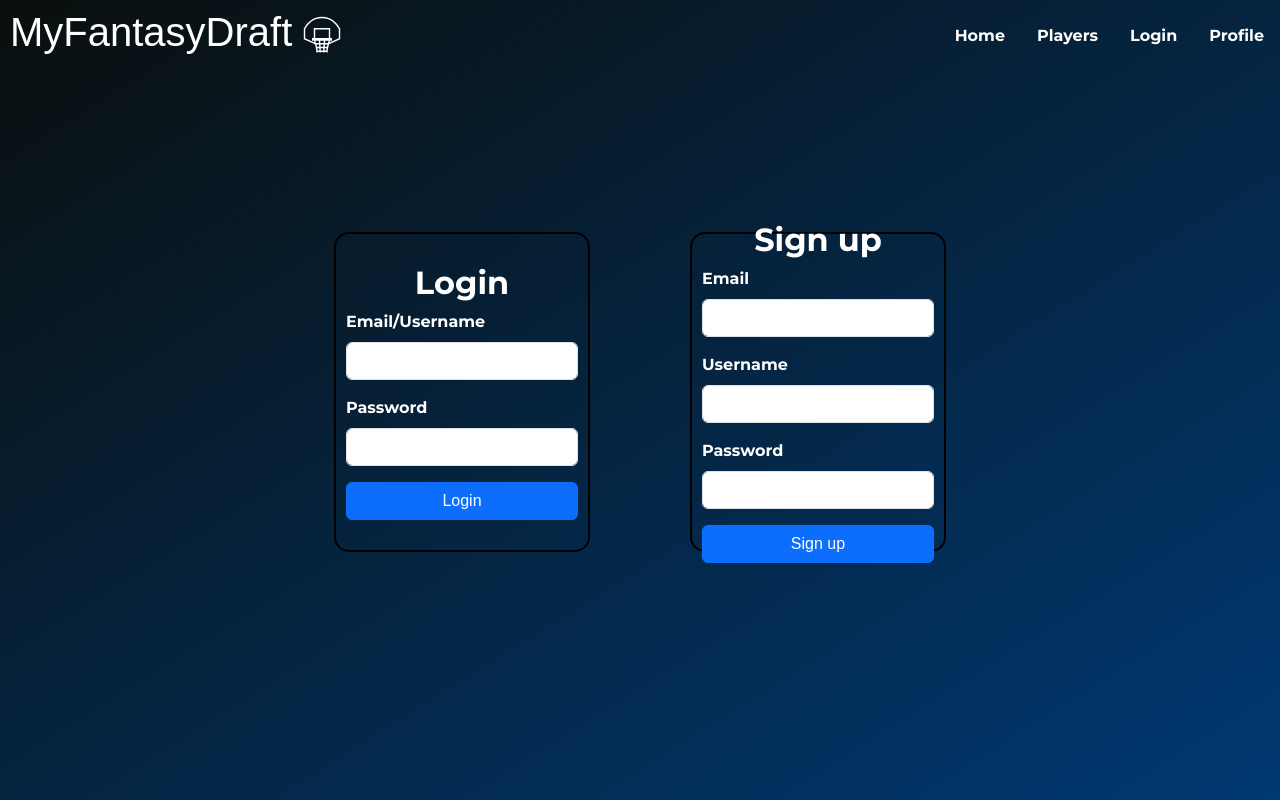
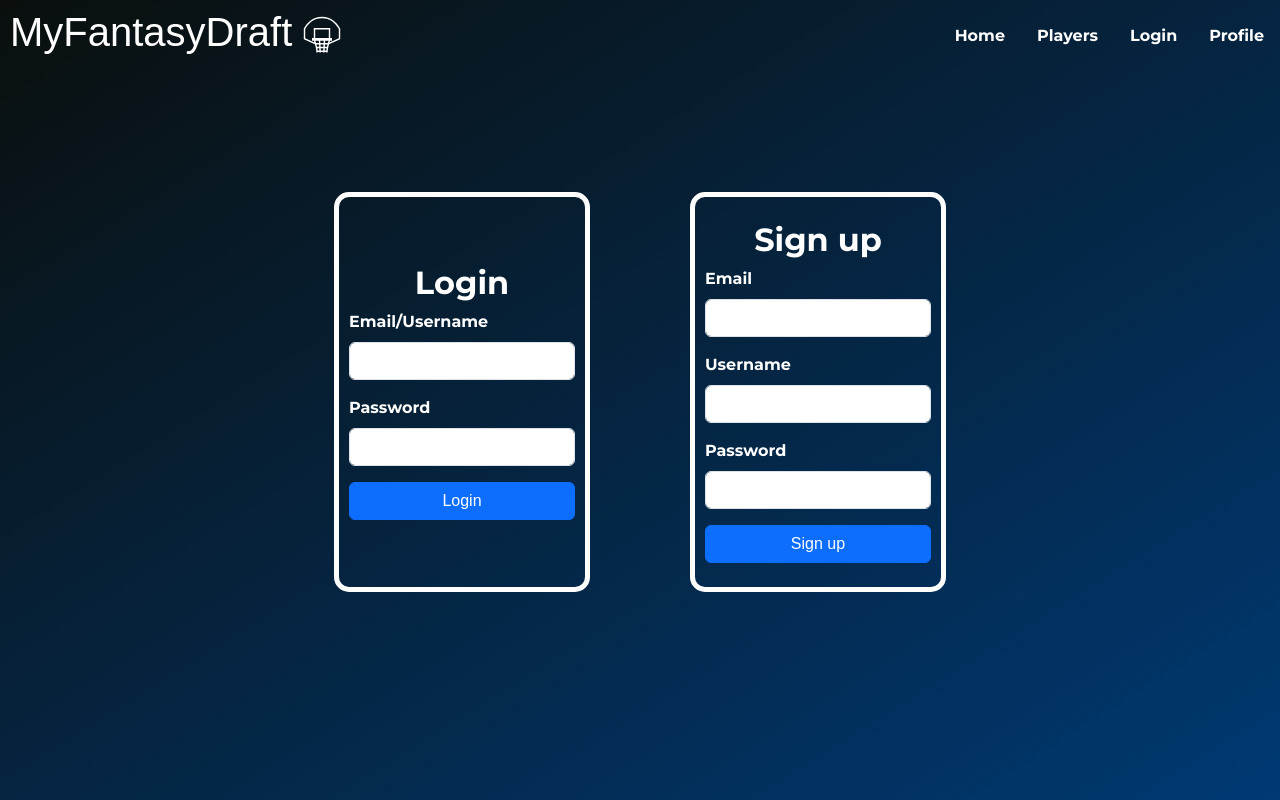
Before and after one commit to DevonMcfarlen/MyFantasyDraft, a React (Vite) app in the folder client/: page /login in a window 1280 px wide. Built offline with nearby package versions, Linux system fonts and the light colour scheme; a web font is replaced by a local one.

Commit message:
changed login/signup border

```diff
--- a/client/style/Login.css
+++ b/client/style/Login.css
@@ -6,9 +6,9 @@
     height:80vh;
 }
 .loginForm{
-    border:2px solid black;
+    border:5px solid #fff;
     border-radius: 15px;
-    height:40vh;
+    height:50vh;
     width:20vw;
     padding:10px;
     display: flex;
@@ -18,9 +18,9 @@
 
 .signUpForm{
     margin-left:100px;
-    border:2px solid black;
+    border:5px solid #fff;
     border-radius: 15px;
-    height:40vh;
+    height:50vh;
     width:20vw;
     padding:10px;
     display: flex;
```
